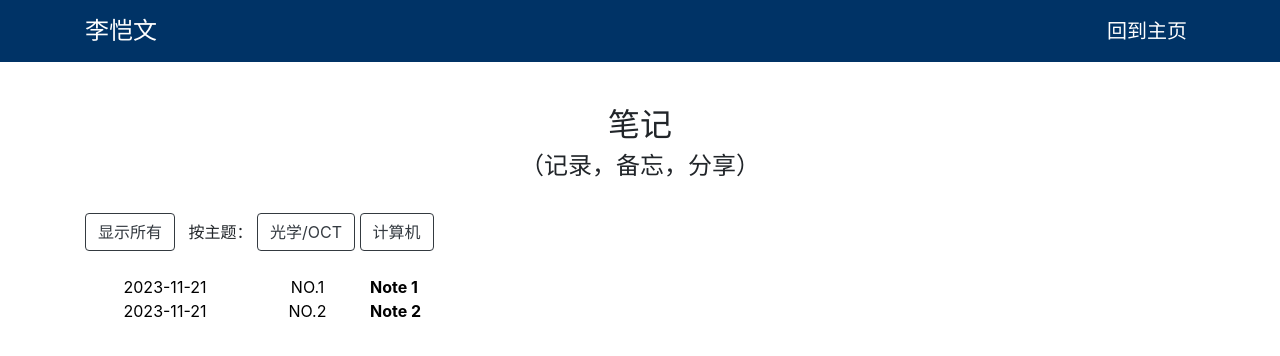
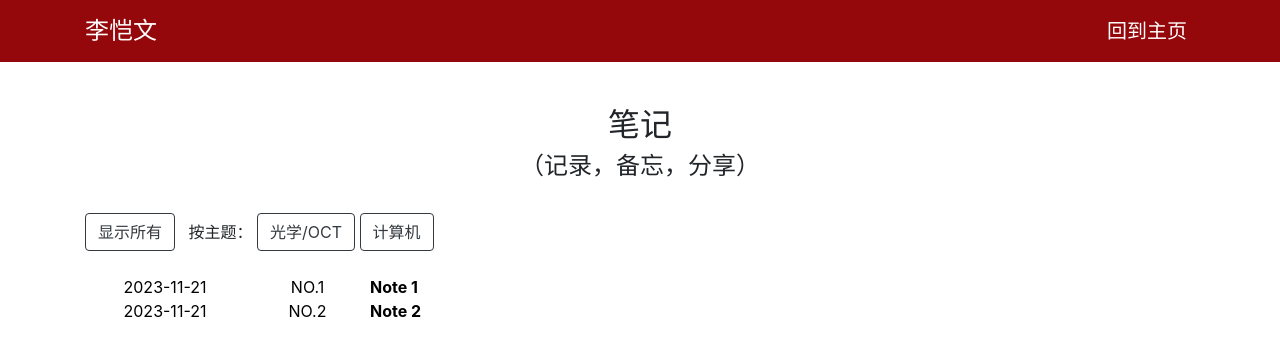
Before and after one commit to kaiwenli325/kaiwenli325.github.io, a plain HTML site: page zh-notes/zh-notes-index.html in a window 1280 px wide. Drawn offline with Linux system fonts and the light colour scheme.

Commit message:
change colors of notes home page

```diff
--- a/zh-notes/zh-notes-index.html
+++ b/zh-notes/zh-notes-index.html
@@ -22,7 +22,7 @@
 
 
 <body id="Home">
-	<nav class="navbar navbar-expand-md navbar-dark fixed-top" style="background-color: #003366;">
+	<nav class="navbar navbar-expand-md navbar-dark fixed-top" style="background-color: #94070a;">
 		<div class="container">
 		<a class="navbar-brand" href="../index_zh.html" style="font-size: 24px">李恺文</a>
 
```
